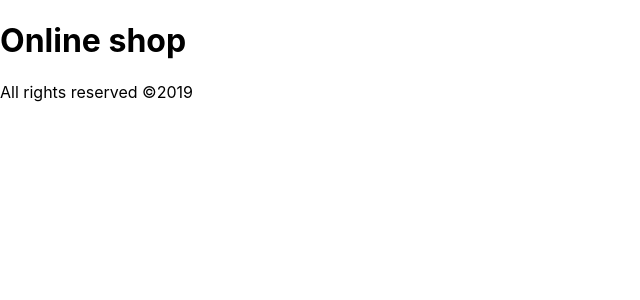
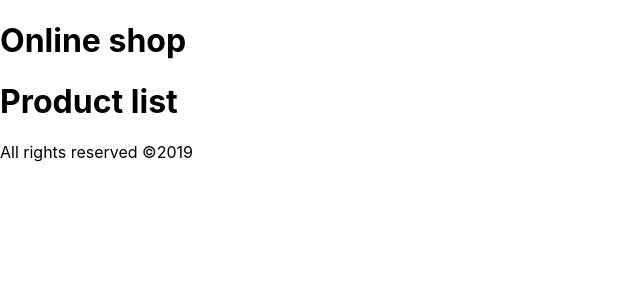
Before and after one commit to Pedrobusou/React-shopping-cart, a React (Create React App) app: page / in a window 1280 px wide. Shown: the top 300 px of the page, without its empty margins (0-640 px from the left). Built offline with nearby package versions, Linux system fonts and the light colour scheme; the HTML template or start-up script is replaced by a standard one.

Commit message:
Class components: Introduction to state

```diff
--- a/src/App.js
+++ b/src/App.js
@@ -1,18 +1,15 @@
 import React, {Fragment} from 'react';
-import EmployeeClassComponent from './components/EmployeeClass';
-import EmployeeFunctionalComponent from './components/EmployeeFunctional';
 import Header from './components/Header';
 import Footer from './components/Footer';
+import Products from './components/Products';
 
 function App() {
   const date = new Date().getFullYear();
 
   return (
     <Fragment>
-      {/* <EmployeeClassComponent />
-      <EmployeeFunctionalComponent /> */}
-
       <Header title="Online shop" />
+      <Products />
       <Footer date={date} />
     </Fragment>
   );
--- /dev/null
+++ b/src/components/Products.js
@@ -0,0 +1,24 @@
+import React, {Component, Fragment} from 'react';
+
+class Products extends Component {
+  state = {
+    products: [
+      {id: 0, name: 'React tee', price: 10},
+      {id: 1, name: 'Git Trousers', price: 20},
+      {id: 2, name: 'Angular tee', price: 15}
+    ]
+  };
+
+  render() {
+    const products = this.state.products;
+    console.log(products);
+
+    return (
+      <Fragment>
+        <h1>Product list</h1>
+      </Fragment>
+    );
+  }
+}
+
+export default Products;
```
Also changed, not shown: src/components/Product.js (deleted).
